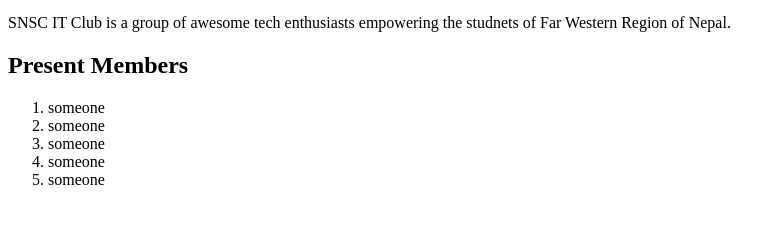
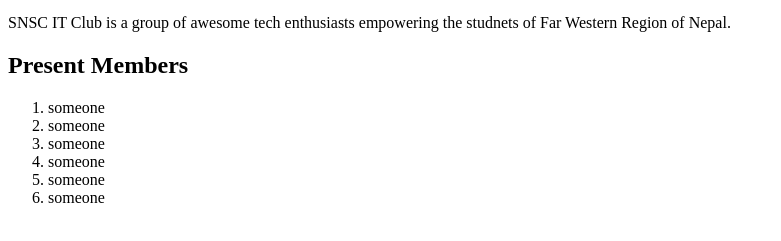
Before and after one commit to niyoj/demo-in-snscit, a plain HTML site: page index.html in a window 1280 px wide. Shown: the part 239-480 px from the top of the page, without its empty margins (0-781 px from the left). Drawn offline with Linux system fonts and the light colour scheme.

Commit message:
adds one more member

```diff
--- a/index.html
+++ b/index.html
@@ -17,6 +17,7 @@
         <li>someone</li>
         <li>someone</li>
         <li>someone</li>
+        <li>someone</li>
     </ol>
 </body>
 </html>
```
